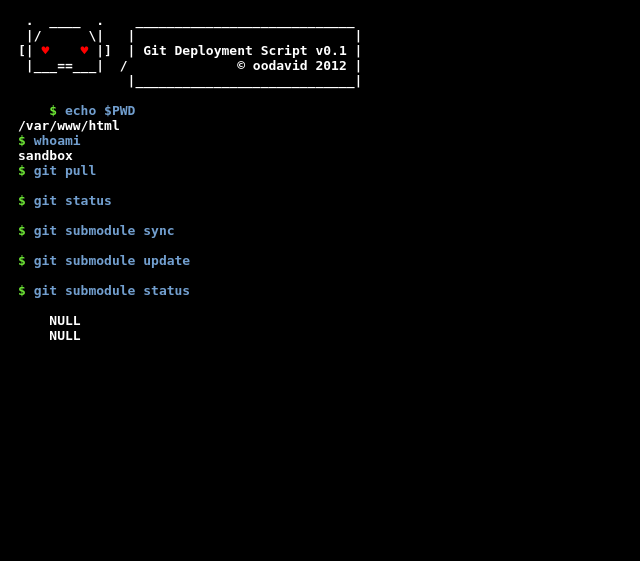
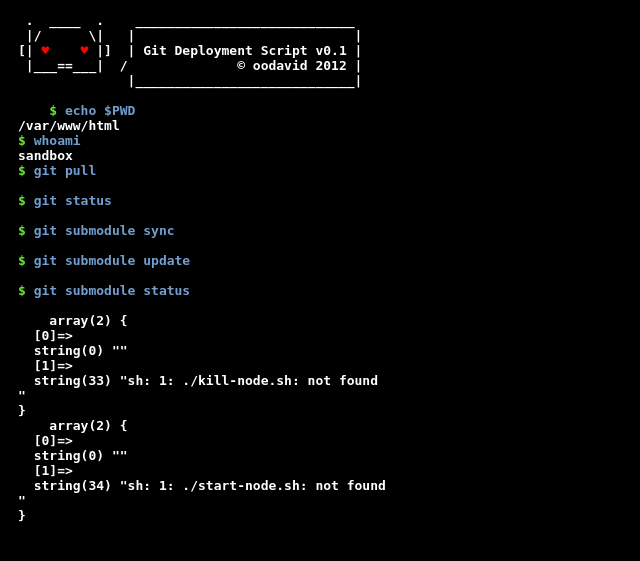
Before and after one commit to poname/QuizUp, a PHP site: page /jq/deploy.php in a window 1280 px wide. Shown: the top 561 px of the page, without its empty margins (0-640 px from the left). Run offline with PHP 8.4, Linux system fonts and the light colour scheme.

Commit message:
deployment_script_updated

```diff
--- a/public/deploy.php
+++ b/public/deploy.php
@@ -26,9 +26,42 @@ foreach($commands AS $command){
     $output .= htmlentities(trim($tmp)) . "\n";
 }
 // Make it pretty for manual user access (and why not?)
+$run_command = function($command, &$result, &$error, $stream = ""){
+    $pipes = array();
+    $descriptorspec = array(
+        0 => array("pipe", "r"), // stdin
+        1 => array("pipe", "w"), // stdout
+        2 => array("pipe", "w"), // stderr
+    );
 
-$message1 =shell_exec('cd '.__DIR__.'/../api/;./kill-node.sh');
-$message2 =shell_exec('cd '.__DIR__.'/../api/;./start-node.sh');
+    $process = proc_open($command, $descriptorspec, $pipes);
+    if(is_resource($process)){
+
+        fwrite($pipes[0], $stream);
+        fclose($pipes[0]);
+
+        $result = stream_get_contents($pipes[1]);
+        fclose($pipes[1]);
+        $error = stream_get_contents($pipes[2]);
+        fclose($pipes[2]);
+        $ret = proc_close($process);
+    }
+
+    if($result){
+        $c = substr_count($result, "\n");
+        if($c == 1){
+            $result = str_replace("\n", "", $result);
+        }
+    }
+    return $ret;
+};
+$out1 = '';
+$error1 = '';
+$out2 = '';
+$error2 = '';
+
+$run_command('cd ' . __DIR__ . '/../api/;./kill-node.sh', $out1, $error1);
+$run_command('cd ' . __DIR__ . '/../api/;./start-node.sh', $out2, $error2);
 ?>
 <!DOCTYPE HTML>
 <html lang="en-US">
@@ -45,8 +78,8 @@ $message2 =shell_exec('cd '.__DIR__.'/../api/;./start-node.sh');
               |____________________________|
 
     <?php echo $output; ?>
-    <?php var_dump($message1) ?>
-    <?php var_dump($message2) ?>
+    <?php var_dump(array($out1,$error1)) ?>
+    <?php var_dump(array($out2,$error2)) ?>
 </pre>
 </body>
 </html>
```
